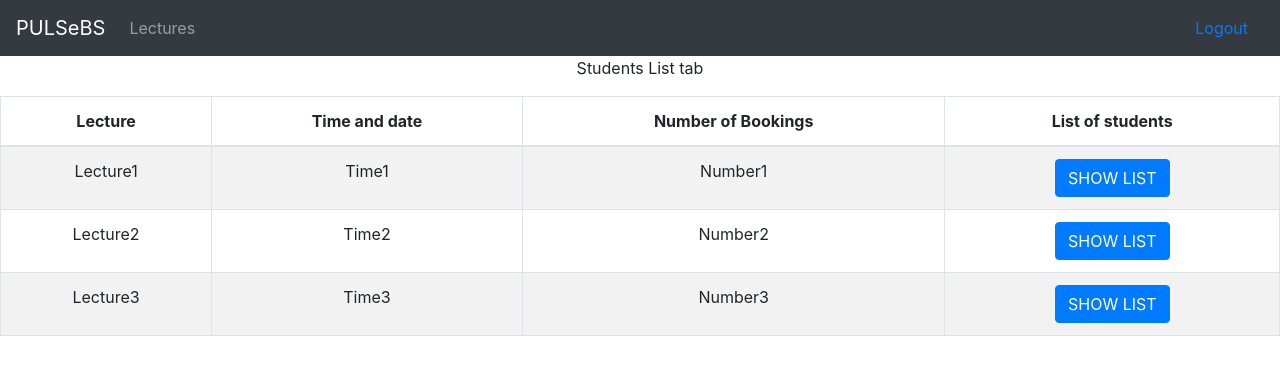
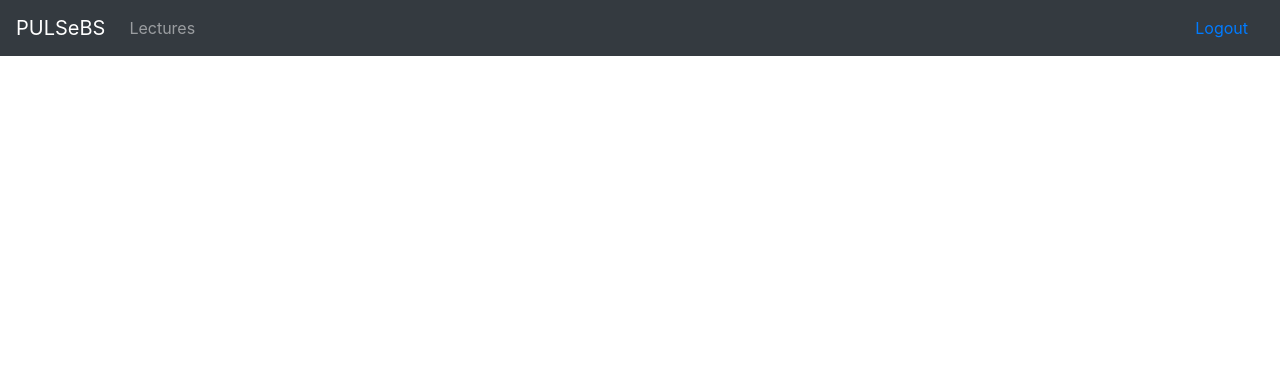
Before and after one commit to s277945/PULSeBS_12, a React (Create React App) app in the folder frontend/: page /teacherHome in a window 1280 px wide. Shown: the top 374 px of the page. Built offline with nearby package versions, Linux system fonts and the light colour scheme; sample sign-in values are in the browser's storage.

Commit message:
P1-59 small add-on

```diff
--- a/frontend/src/pages/teacherHome.js
+++ b/frontend/src/pages/teacherHome.js
@@ -24,7 +24,7 @@ export class TeacherHome extends Component {
         )
         else return (
             <div>
-
+                <TeacherTabSL></TeacherTabSL>
             </div>
         )
     }
@@ -34,7 +34,8 @@ export class TeacherHome extends Component {
         return (
             <div>
                 <TeacherNavbar setShow={this.setShow} history={this.props.history} context={this.props.context}/>
-                <TeacherTabSL></TeacherTabSL>
+                {this.contentSelect()}
+
             </div>
         )
     }
```
